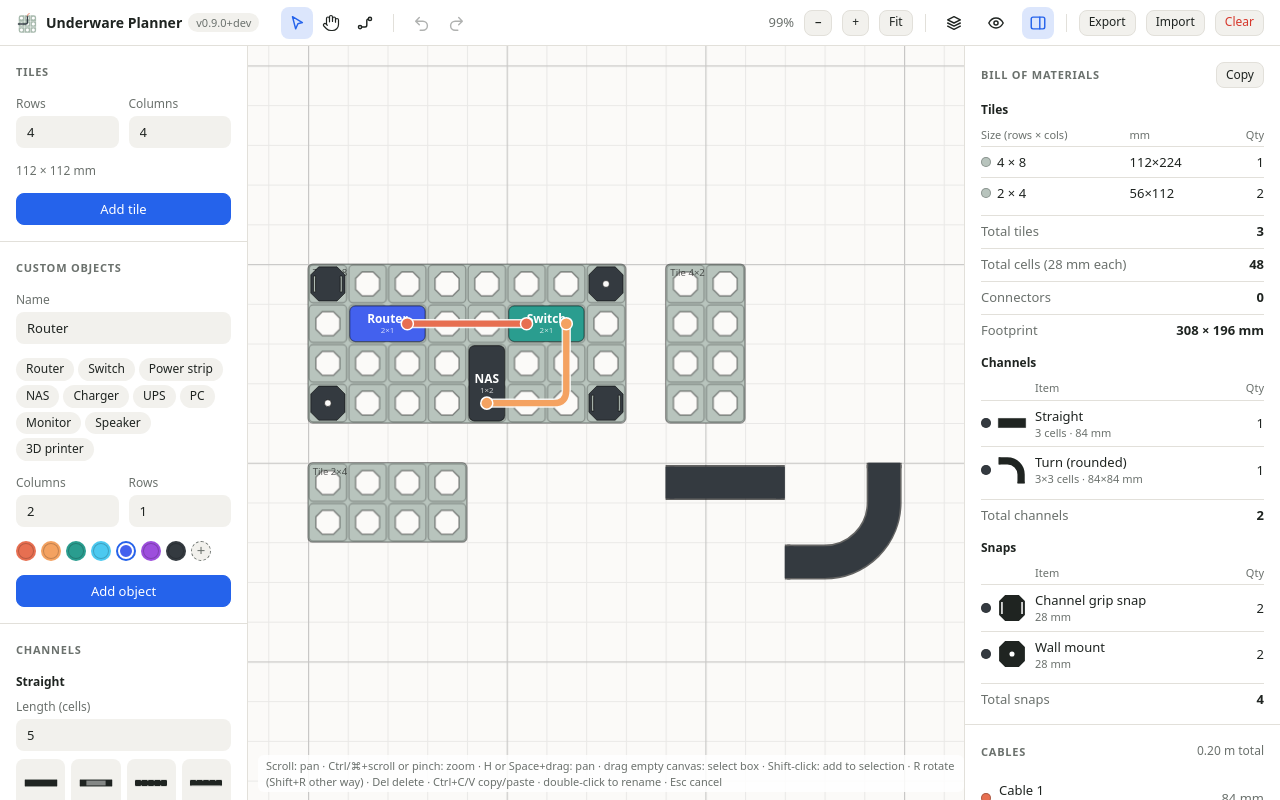
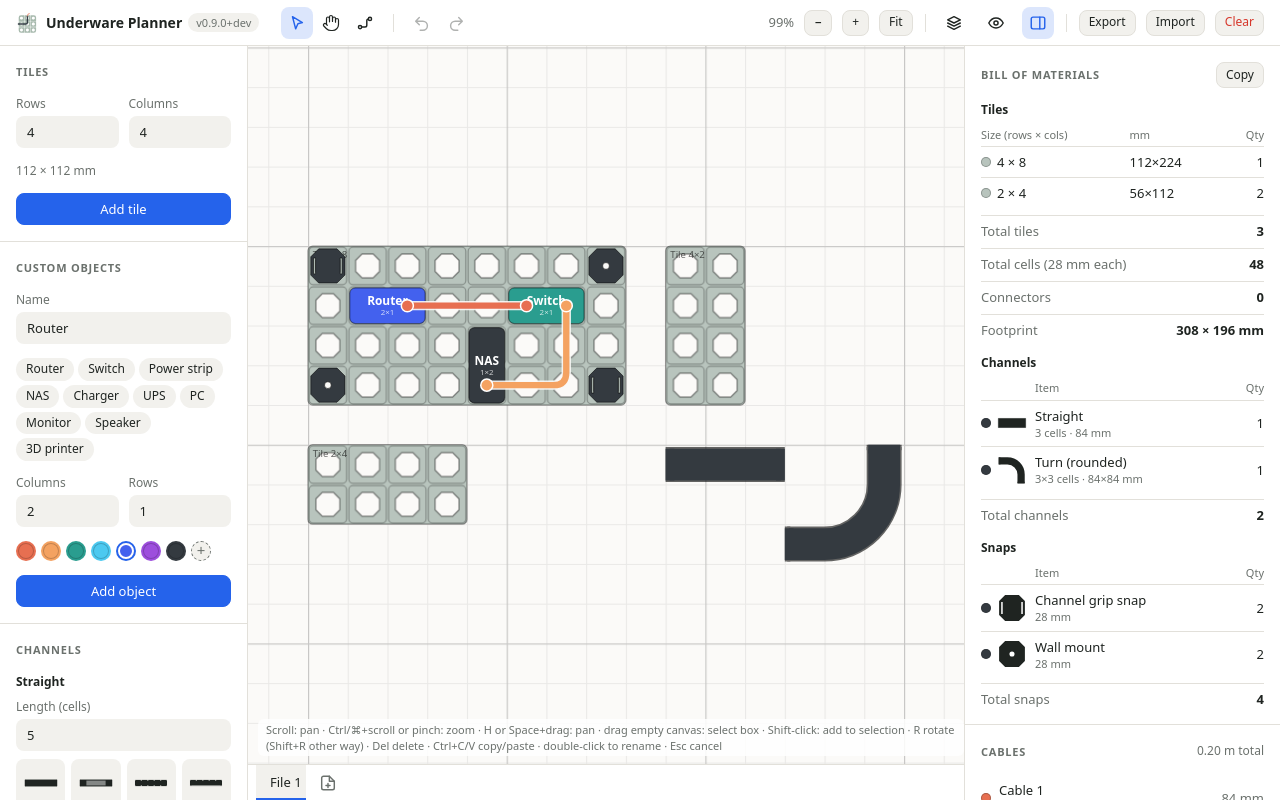
Before and after one commit to mars-3dprints/underware-planner, a React (Vite) app: page / in a window 1280 px wide. Built offline with nearby package versions, Linux system fonts and the light colour scheme.

Commit message:
feat(files): add a tab bar to open, rename, add and close files
Co-Authored-By: Claude Sonnet 5.5 <noreply@anthropic.com>

```diff
--- a/src/app/App.tsx
+++ b/src/app/App.tsx
@@ -3,6 +3,7 @@ import { InspectorPanel } from '../features/panels/InspectorPanel';
 import { LibraryPanel } from '../features/panels/LibraryPanel';
 import type { Tool } from '../domain/types';
 import { useStore } from '../store/store';
+import { FileTabs } from './FileTabs';
 import { Toolbar } from './Toolbar';
 import { useShortcuts } from './useShortcuts';
 
@@ -37,6 +38,7 @@ export default function App() {
         <Canvas />
         <Legend />
       </main>
+      <FileTabs />
       {sidebarOpen && <InspectorPanel />}
     </div>
   );
--- /dev/null
+++ b/src/app/FileTabs.tsx
@@ -0,0 +1,83 @@
+import { useState } from 'react';
+import { useShallow } from 'zustand/react/shallow';
+import { isEmptyDoc } from '../domain/doc';
+import { type FileTab, useStore } from '../store/store';
+import { fitToContent } from '../store/view';
+import { Icon } from '../ui/Icon';
+import { IconButton } from '../ui/IconButton';
+
+/** Asks before closing a file that has something in it. */
+function confirmClose(id: string, name: string) {
+  const s = useStore.getState();
+  const doc = id === s.activeFileId ? s.doc : s.parked[id].doc;
+  return isEmptyDoc(doc) || window.confirm(`Close "${name}" and its layout?`);
+}
+
+/** Frames a file that is being opened for the first time. */
+function framed(action: () => void) {
+  action();
+  if (!useStore.getState().viewRestored) fitToContent();
+}
+
+/** Tabs along the bottom, one per open file: click to open, double-click to rename. */
+export function FileTabs() {
+  const { files, activeFileId, switchFile, addFile, renameFile, deleteFile } = useStore(
+    useShallow((s) => ({
+      files: s.files,
+      activeFileId: s.activeFileId,
+      switchFile: s.switchFile,
+      addFile: s.addFile,
+      renameFile: s.renameFile,
+      deleteFile: s.deleteFile,
+    })),
+  );
+  const [renaming, setRenaming] = useState<string | null>(null);
+  const close = (file: FileTab) =>
+    files.length > 1 && confirmClose(file.id, file.name) && framed(() => deleteFile(file.id));
+  return (
+    <nav className="filetabs" aria-label="Files">
+      {files.map((file) => (
+        <div key={file.id} className={'filetab' + (file.id === activeFileId ? ' on' : '')}>
+          {renaming === file.id ? (
+            <input
+              autoFocus
+              defaultValue={file.name}
+              aria-label="File name"
+              onFocus={(e) => e.target.select()}
+              onBlur={(e) => {
+                renameFile(file.id, e.target.value);
+                setRenaming(null);
+              }}
+              onKeyDown={(e) => {
+                if (e.key === 'Enter' || e.key === 'Escape') e.currentTarget.blur();
+                if (e.key === 'Escape') e.currentTarget.value = file.name;
+                e.stopPropagation();
+              }}
+            />
+          ) : (
+            <button
+              className="filename"
+              title="Double-click to rename"
+              onClick={() => framed(() => switchFile(file.id))}
+              onDoubleClick={() => setRenaming(file.id)}
+              onAuxClick={(e) => e.button === 1 && close(file)}
+            >
+              {file.name}
+            </button>
+          )}
+          {files.length > 1 && (
+            <button
+              className="fileclose"
+              aria-label={`Close ${file.name}`}
+              title="Close file"
+              onClick={() => close(file)}
+            >
+              <Icon name="close" size={12} />
+            </button>
+          )}
+        </div>
+      ))}
+      <IconButton icon="filenew" label="New file" onClick={() => framed(addFile)} />
+    </nav>
+  );
+}
--- a/src/styles/layout.css
+++ b/src/styles/layout.css
@@ -1,13 +1,13 @@
 .app {
   height: 100%;
   display: grid;
-  grid-template-rows: 46px 1fr;
+  grid-template-rows: 46px 1fr 36px;
   grid-template-columns: 248px 1fr 316px;
-  grid-template-areas: 'top top top' 'left stage right';
+  grid-template-areas: 'top top top' 'left stage right' 'left tabs right';
 }
 .app.noright {
   grid-template-columns: 248px 1fr;
-  grid-template-areas: 'top top' 'left stage';
+  grid-template-areas: 'top top' 'left stage' 'left tabs';
 }
 .panel {
   background: var(--panel);
@@ -36,3 +36,80 @@
     grid-template-columns: 200px 1fr;
   }
 }
+
+/* Spreadsheet-style file tabs: the active one is lifted, with an accent underline. */
+.filetabs {
+  grid-area: tabs;
+  display: flex;
+  align-items: stretch;
+  padding: 0 8px;
+  overflow-x: auto;
+  background: var(--panel);
+  border-top: 1px solid var(--line);
+}
+.filetab {
+  display: flex;
+  align-items: center;
+  flex: none;
+  color: var(--muted);
+}
+.filetab + .filetab {
+  border-left: 1px solid var(--line);
+}
+.filetab:hover {
+  color: var(--text);
+}
+.filetab.on {
+  background: var(--field);
+  color: var(--text);
+  box-shadow: inset 0 -2px 0 var(--accent);
+}
+.filename {
+  max-width: 160px;
+  height: 100%;
+  padding: 0 4px 0 14px;
+  overflow: hidden;
+  text-overflow: ellipsis;
+  white-space: nowrap;
+  border: 0;
+  background: none;
+  color: inherit;
+  font: inherit;
+  cursor: pointer;
+}
+.filetab input {
+  width: 120px;
+  height: 24px;
+  margin: 0 6px 0 8px;
+}
+.fileclose {
+  display: grid;
+  place-items: center;
+  width: 20px;
+  height: 20px;
+  margin-right: 8px;
+  padding: 0;
+  border: 0;
+  border-radius: 5px;
+  background: none;
+  color: var(--muted);
+  cursor: pointer;
+  visibility: hidden;
+}
+.filetab:hover .fileclose,
+.filetab.on .fileclose {
+  visibility: visible;
+}
+.fileclose:hover {
+  background: color-mix(in srgb, var(--text) 12%, transparent);
+  color: var(--text);
+}
+.filetabs .ibtn {
+  align-self: center;
+  flex: none;
+  margin-left: 6px;
+  color: var(--muted);
+}
+.filetabs .ibtn:hover {
+  color: var(--text);
+}
--- a/src/ui/Icon.tsx
+++ b/src/ui/Icon.tsx
@@ -87,6 +87,14 @@ const PATHS = {
       <path d="M12 3.5v13" />
     </>
   ),
+  /** A page with a folded corner and a plus. */
+  filenew: (
+    <>
+      <path d="M11.5 2.5H5a2 2 0 0 0-2 2v11a2 2 0 0 0 2 2h10a2 2 0 0 0 2-2V8z" />
+      <path d="M11.5 2.5V8H17M10 10.5v4.5M7.75 12.75h4.5" />
+    </>
+  ),
+  close: <path d="M5.5 5.5l9 9M14.5 5.5l-9 9" />,
   trash: <path d="M4 6h12M8 6V4h4v2M6 6l.8 10.5h6.4L14 6M8.5 9v5M11.5 9v5" />,
   /** Drag handle: two columns of dots (zero-length strokes with round caps). */
   grip: <path d="M7.5 5h0M12.5 5h0M7.5 10h0M12.5 10h0M7.5 15h0M12.5 15h0" strokeWidth={2.6} />,
```
